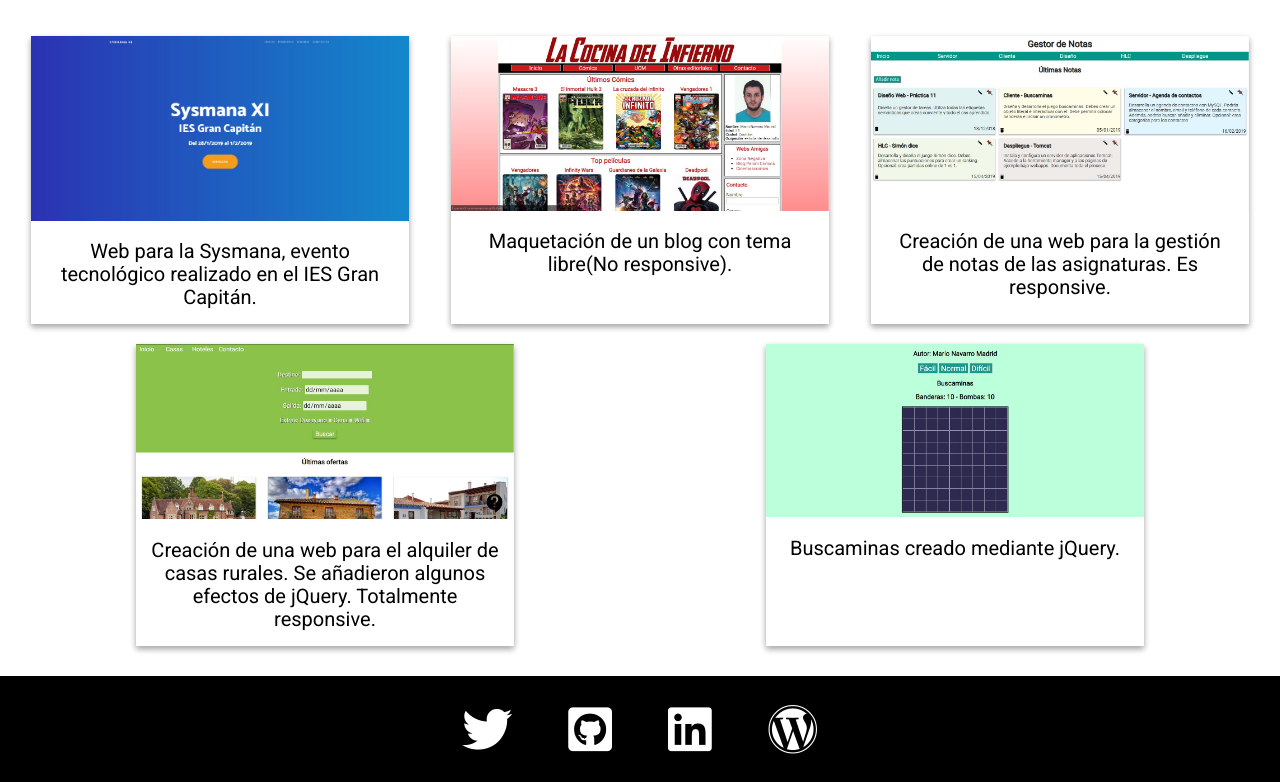
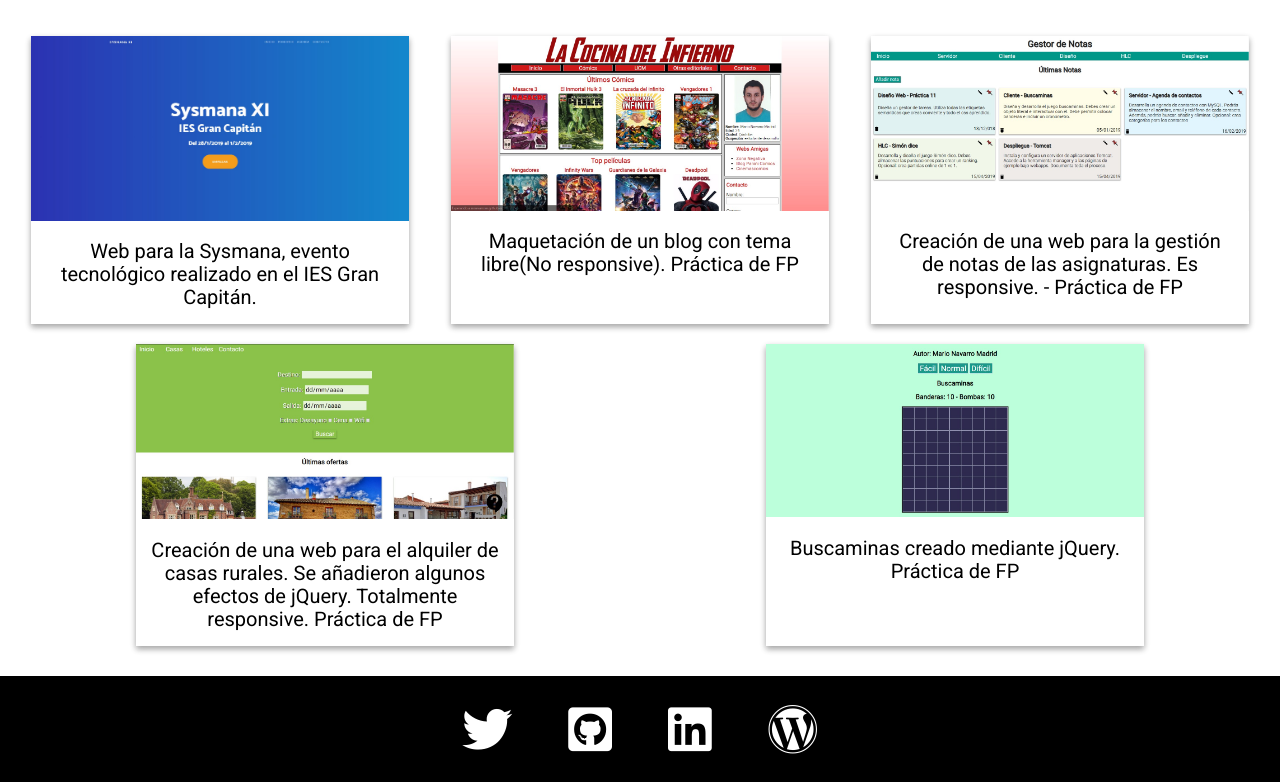
Before and after one commit to MNavarroM/mnavarrom.github.io, a plain HTML site: page index.html in a window 1280 px wide. Shown: the part 1247-2029 px from the top of the page. Drawn offline with Linux system fonts and the light colour scheme.

Commit message:
add text

```diff
--- a/index.html
+++ b/index.html
@@ -125,7 +125,7 @@
                     <a href="https://mnavarrom.github.io/Dise%C3%B1o%20interfaces/practicas/blogNavarroMadridMario/index.html"><img
                             src="img/port1.jpg" alt=""></a>
                     <p>
-                        Maquetación de un blog con tema libre(No responsive).
+                        Maquetación de un blog con tema libre(No responsive). Práctica de FP
                     </p>
                 </div>
                 <div class="cajaWeb">
@@ -133,7 +133,7 @@
                             src="img/port2.jpg" alt=""></a>
 
                     <p>
-                        Creación de una web para la gestión de notas de las asignaturas. Es responsive.
+                        Creación de una web para la gestión de notas de las asignaturas. Es responsive. - Práctica de FP
                     </p>
                 </div>
                 <div class="cajaWeb">
@@ -143,7 +143,7 @@
                     <p>
                         Creación de una web para el alquiler de casas rurales.
                         Se añadieron algunos efectos de jQuery.
-                        Totalmente responsive.
+                        Totalmente responsive. Práctica de FP
                     </p>
                 </div>
                 <div class="cajaWeb">
@@ -151,7 +151,7 @@
                             alt="buscaminas"></a>
 
                     <p>
-                        Buscaminas creado mediante jQuery.
+                        Buscaminas creado mediante jQuery. Práctica de FP
                     </p>
                 </div>
             </div>
```
